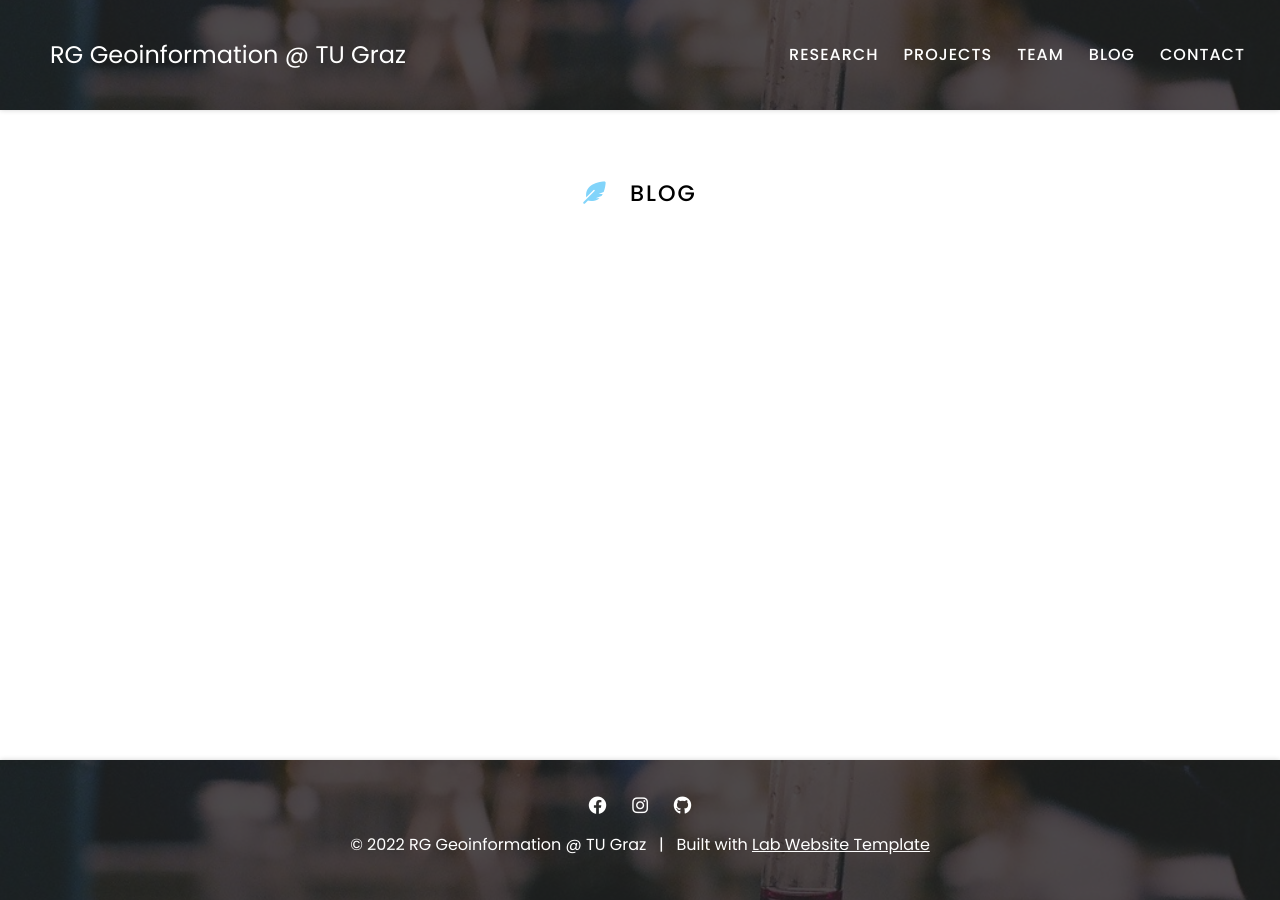
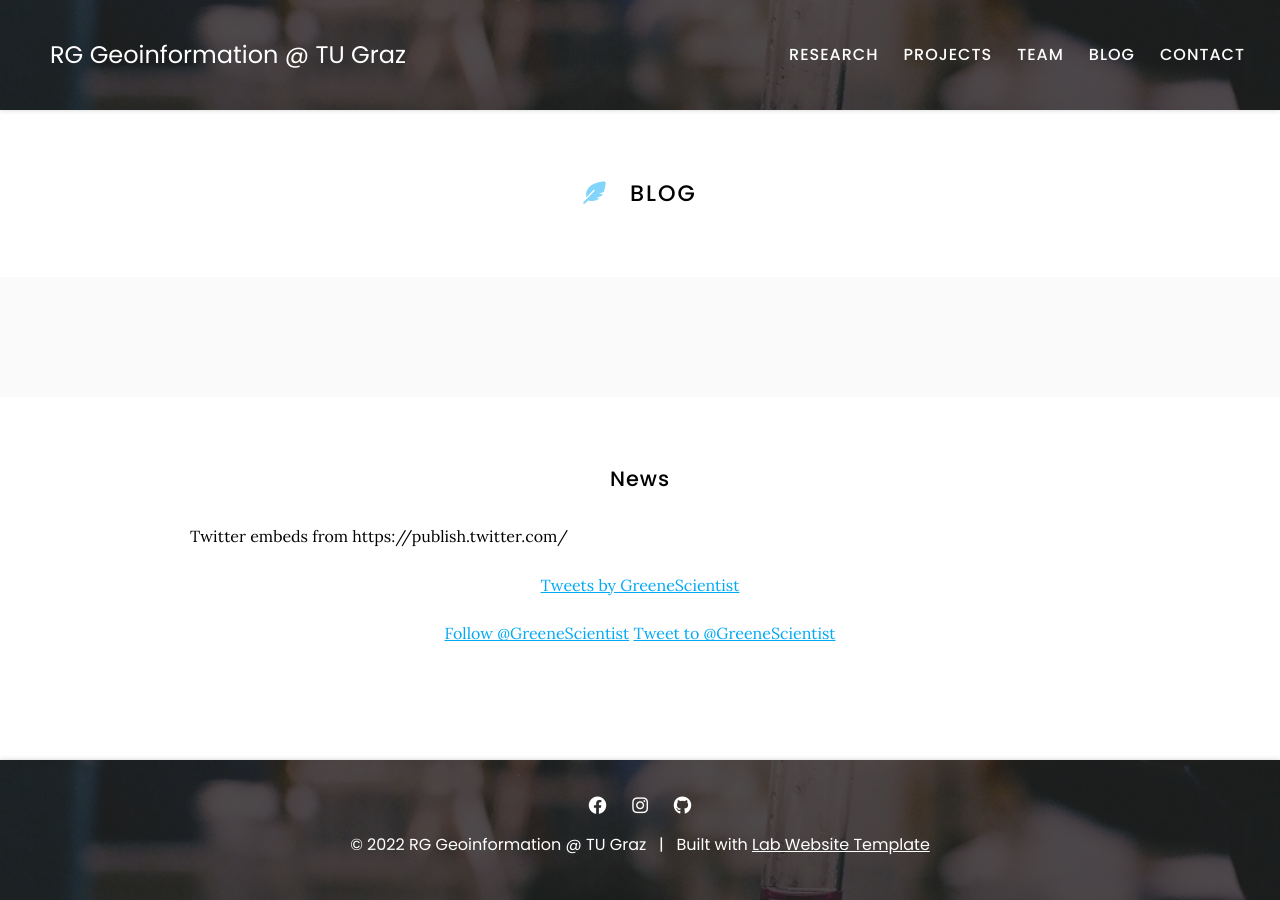
Before and after one commit to Geoinfo-TUGraz/Geoinfo-TUGraz.github.io, a Jekyll site: the page built from blog/index.md, in a window 1280 px wide. Built offline with Jekyll 4.4.1, drawn with Linux system fonts in a browser that asks for light colours; comment, search, counter and statistics services are not loaded.

Commit message:
Update index.md

```diff
--- a/blog/index.md
+++ b/blog/index.md
@@ -6,3 +6,22 @@ nav:
 ---
 
 # <i class="fas fa-feather-alt"></i>Blog
+
+{% include section.html %}
+
+{% include search-info.html %}
+
+<!--{% include list.html data="posts" component="post-excerpt" %}-->
+
+{% include section.html %}
+
+## News
+
+Twitter embeds from https://publish.twitter.com/
+
+<a class="twitter-timeline" data-width="400" data-height="400" href="https://twitter.com/GreeneScientist?ref_src=twsrc%5Etfw">Tweets by GreeneScientist</a> <script async src="https://platform.twitter.com/widgets.js" charset="utf-8"></script>
+{:.center}
+
+<a href="https://twitter.com/GreeneScientist?ref_src=twsrc%5Etfw" class="twitter-follow-button" data-show-count="false">Follow @GreeneScientist</a><script async src="https://platform.twitter.com/widgets.js" charset="utf-8"></script>
+<a href="https://twitter.com/intent/tweet?screen_name=GreeneScientist&ref_src=twsrc%5Etfw" class="twitter-mention-button" data-show-count="false">Tweet to @GreeneScientist</a><script async src="https://platform.twitter.com/widgets.js" charset="utf-8"></script>
+{:.center}
```
